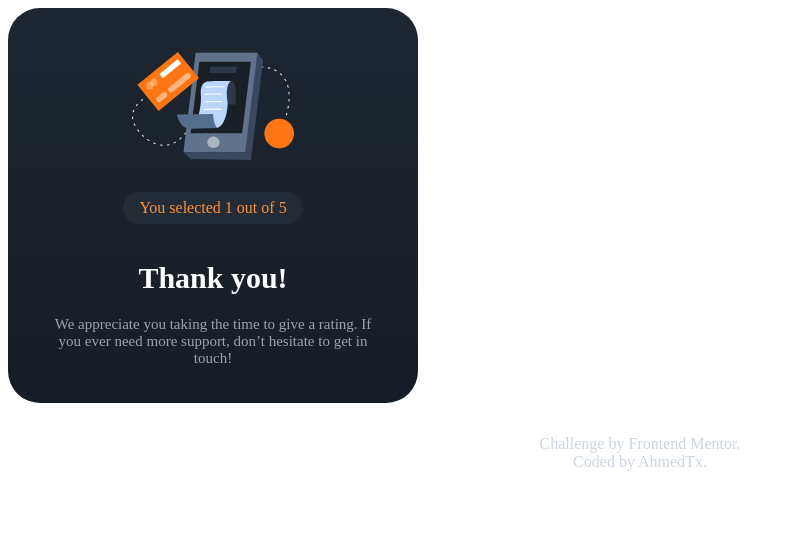
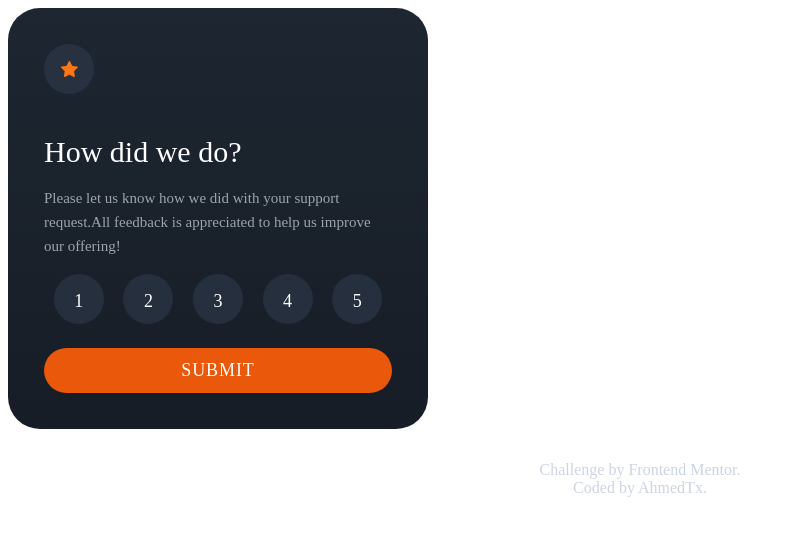
Before and after one commit to AhmedTxl/ecommerce-produce-page, a Vue app: page / in a window 1280 px wide. Shown: the top 536 px of the page, without its empty margins (0-795 px from the left). Built offline with nearby package versions, Linux system fonts and the light colour scheme.

Commit message:
Changes to the file names.

```diff
--- a/src/App.vue
+++ b/src/App.vue
@@ -1,17 +1,17 @@
 
 <script>
-import HelloWorld from './components/HelloWorld.vue'
+import Rating from './components/Rating.vue'
 
 export default {
   name: 'App',
   components: {
-    HelloWorld,
+    Rating,
   }
 }
 </script>
 
 <template>
-  <HelloWorld />
+  <Rating />
 </template>
 
 <style>
--- a/src/components/HelloWorld.vue
+++ b/src/components/Rating.vue
@@ -122,7 +122,7 @@ function checkSelectedChoice() {
   }
 }
 
-var activePhase = ref(2);
+var activePhase = ref(1);
 const selected = ref(1);
 const paragraph = ref(
   "Please let us know how we did with your support request." +
```
